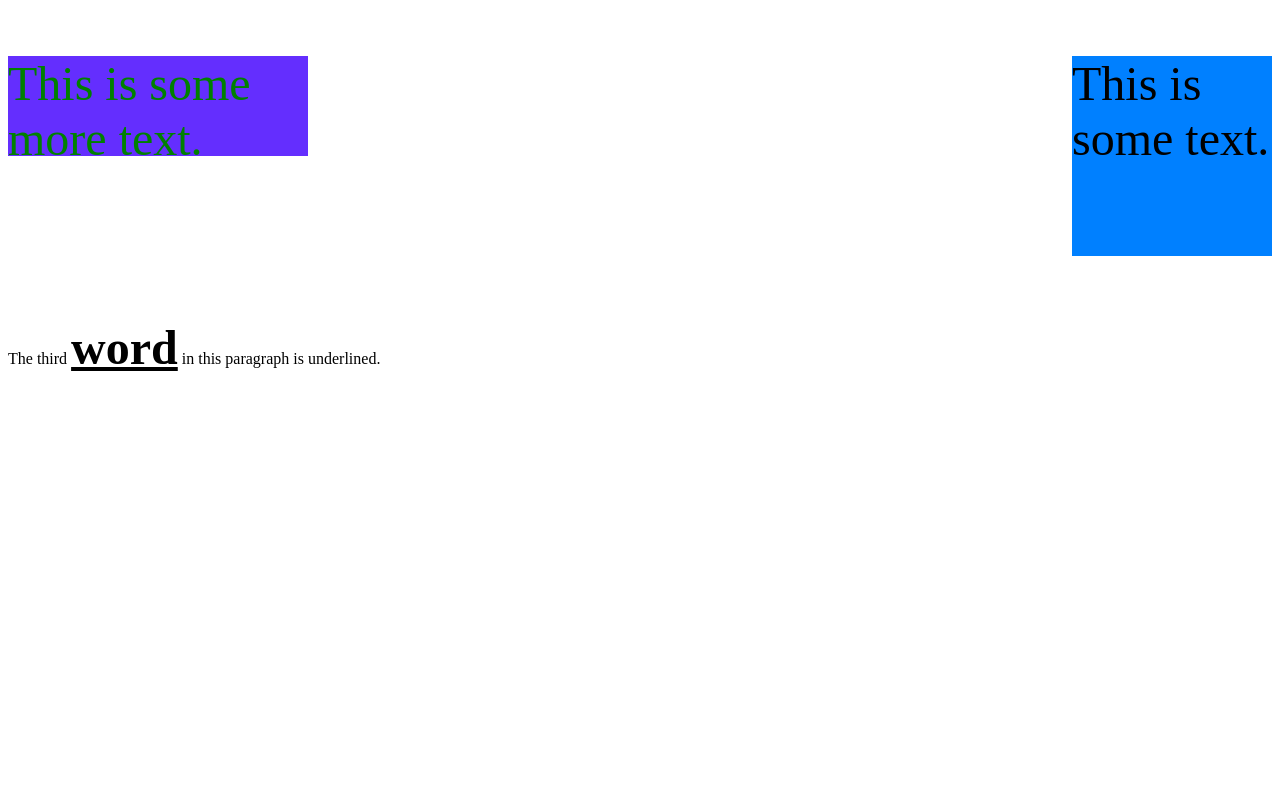
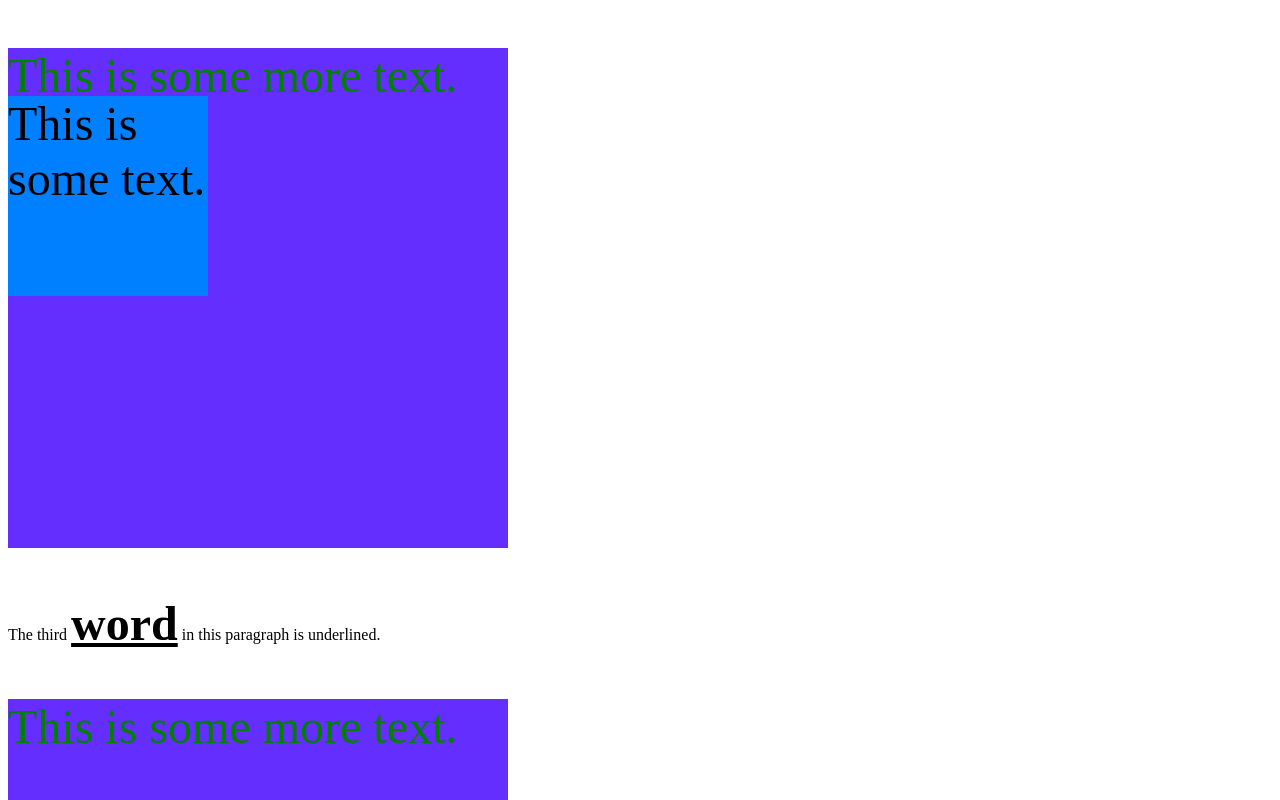
Before and after one commit to bymak87/udemyFE, a plain HTML site: page my websites/2.CSS/index.html in a window 1280 px wide. Shown: the top 800 px of the page. Drawn offline with Linux system fonts and the light colour scheme.

Commit message:
position lesson

```diff
--- a/my websites/2.CSS/index.html
+++ b/my websites/2.CSS/index.html
@@ -24,20 +24,17 @@
             background-color: #0080FF;
             width: 200px;
             height:200px;
-            float: right;
+            position:fixed;
+            z-index: 1;
         }
         .purplebox{
             background-color: #642EFE;
-            width: 300px;
-            height: 100px;
-            float: left;
+            width: 500px;
+            height: 500px;
+            z-index: 2;
+
         }
-        .floatleft{
-            float: left;
-        }
-        .clear{
-            clear:both;
-        }
+
 
     </style>
 
@@ -46,7 +43,10 @@
 <body>
     <div><p class="bluebox large">This is some text.</p></div>
     <div><p id="green" class=" purplebox large">This is some more text.</p></div>
-    <div class="clear"></div>
-    <p class="floatleft">The third <span class="large bold underlined">word</span> in this paragraph is underlined.</p>
+
+    <p>The third <span class="large bold underlined">word</span> in this paragraph is underlined.</p>
+
+    <div><p id="green" class=" purplebox large">This is some more text.</p></div><div><p id="green" class=" purplebox large">This is some more text.</p></div><div><p id="green" class=" purplebox large">This is some more text.</p></div>
+
 </body>
 </html>
```
